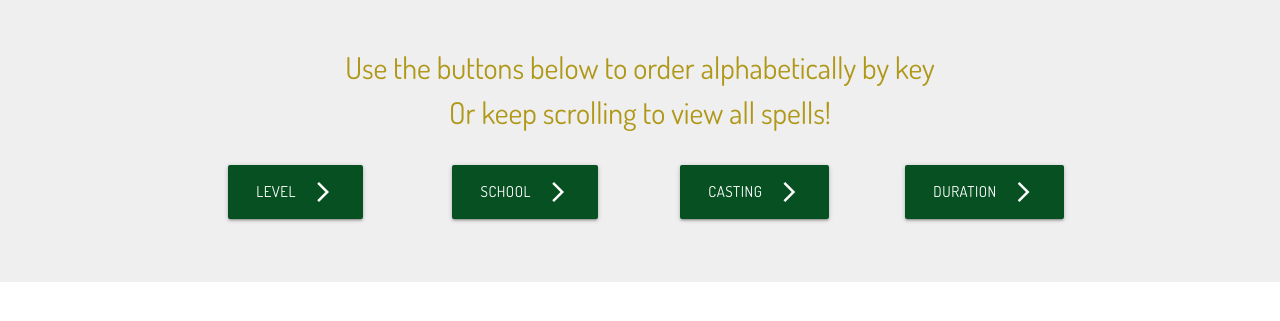
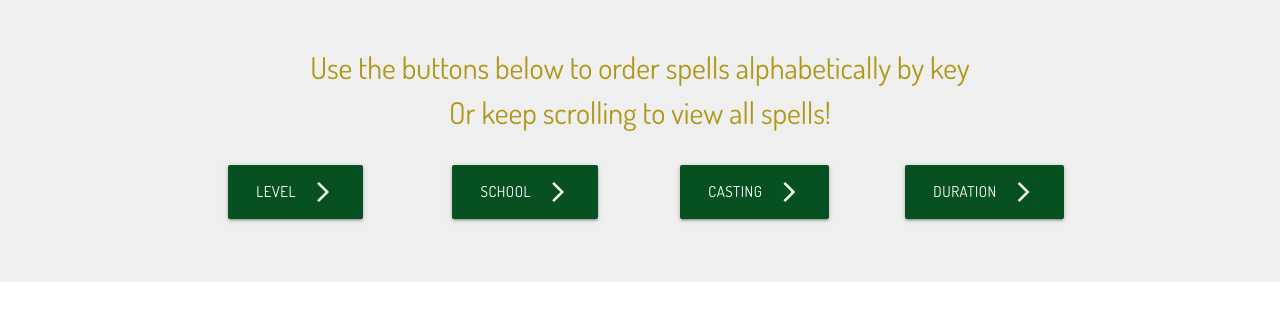
Before and after one commit to JackSnowdon/spellbook, a Flask app: page /browse_spells in a window 1280 px wide. Shown: the part 64-385 px from the top of the page. Run offline with Flask 2, Linux system fonts and the light colour scheme; data that the repository does not hold is empty; some libraries are stand-ins or nearby versions.

Commit message:
Last push of the day, few clean ups

```diff
--- a/templates/view_spells.html
+++ b/templates/view_spells.html
@@ -7,7 +7,7 @@
 
 <div class="row search-buttons">
     <div class="col s12">
-        <p class="spell-name center-text ">Use the buttons below to order alphabetically by key<br>Or keep scrolling to view all spells!</p>
+        <p class="spell-name center-text ">Use the buttons below to order spells alphabetically by key<br>Or keep scrolling to view all spells!</p>
     </div>
     <div class="col s12 m3">
         <a href="{{ url_for('search_levels') }}" class="waves-effect waves-light btn-large nav-color" type="submit" name="level" id="level">Level
```
Also changed, not shown: app.py (+0 -8 lines).
